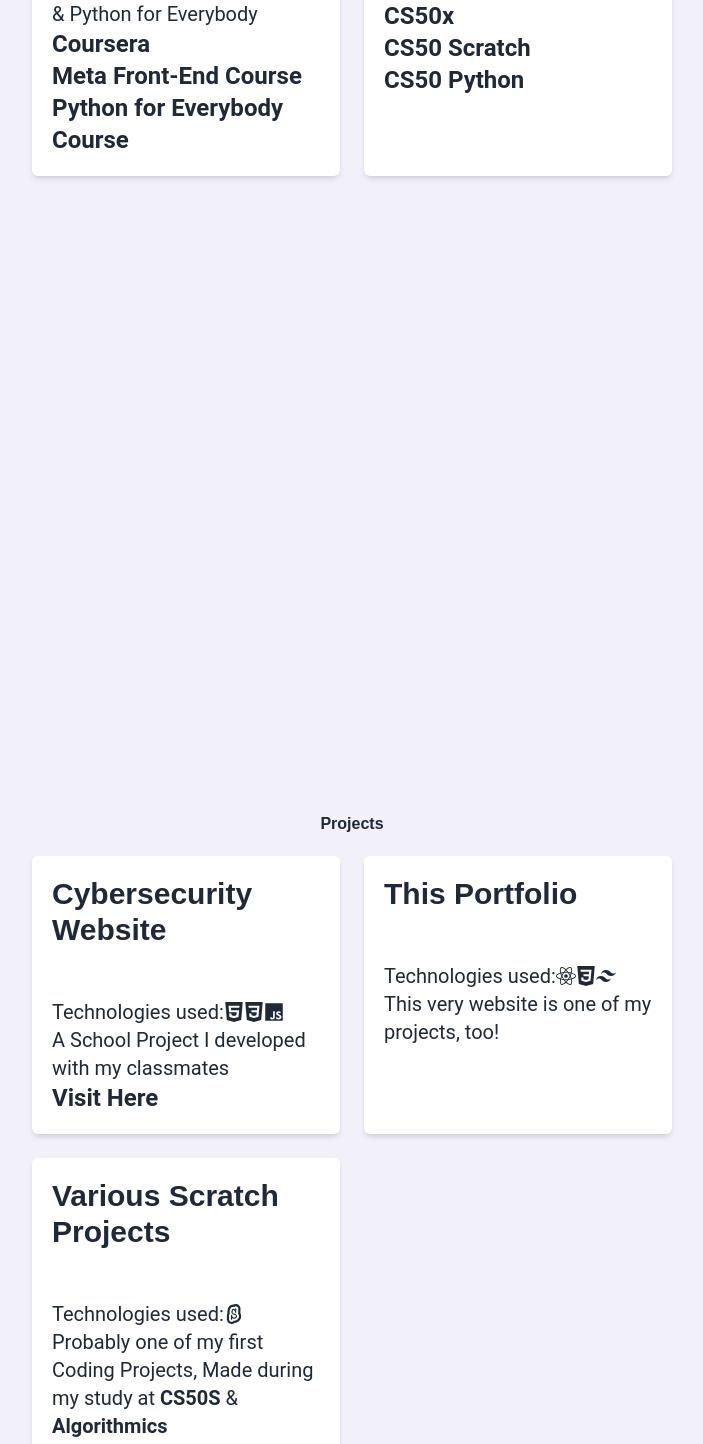
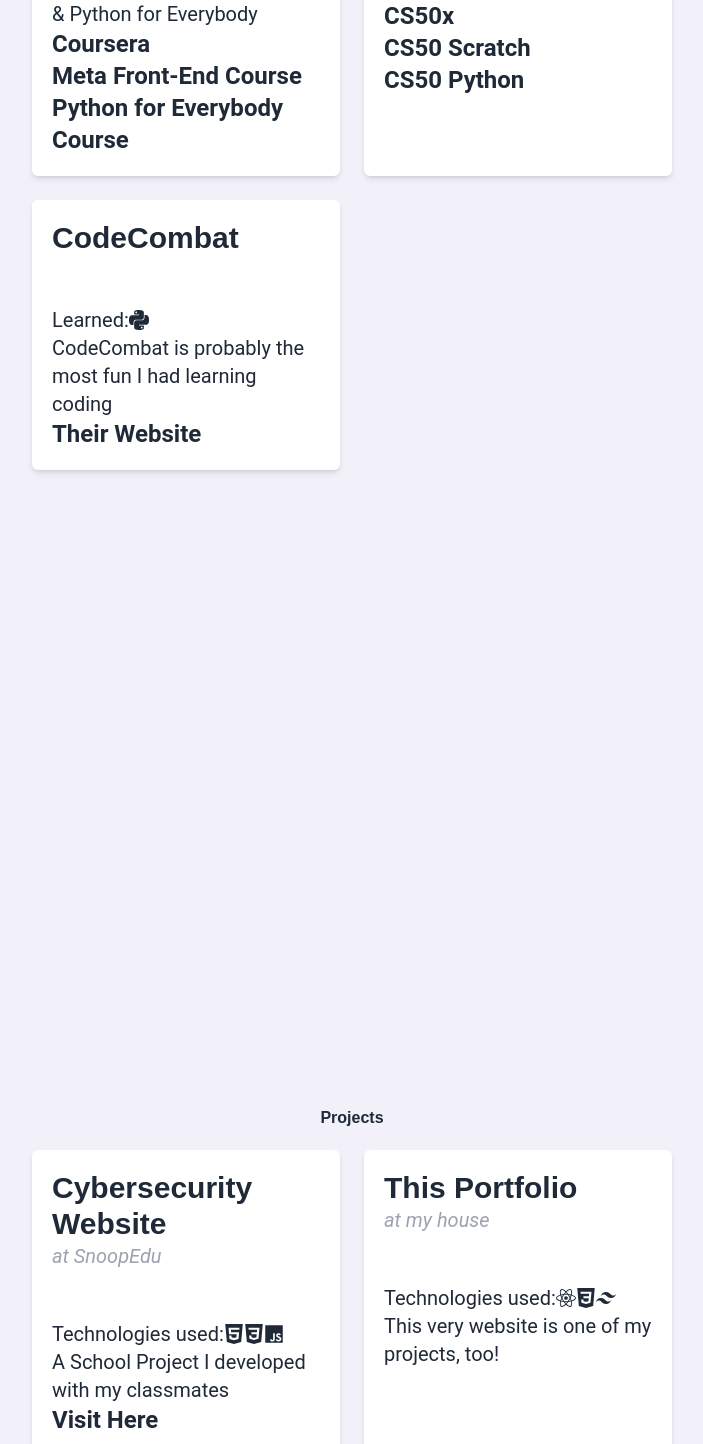
Before and after one commit to virakbothportfolio/virakbothportfolio.github.io, a React (Vite) app in the folder my-app/: page / in a window 1280 px wide. Shown: the part 3282-4726 px from the top of the page, without its empty margins (288-991 px from the left). Built offline with nearby package versions, Linux system fonts and the light colour scheme.

Commit message:
made changes

```diff
--- a/my-app/src/components/Contact.jsx
+++ b/my-app/src/components/Contact.jsx
@@ -24,7 +24,7 @@
             <FaFacebook className="w-10 h-10" />
           </a>
           <a
-            href="https://github.com/VirakbothSoth"
+            href="https://www.linkedin.com/in/virakboth-soth-b1b2b8306/"
             target="_blank"
             rel="noopener noreferrer"
             className="text-gray-600 hover:text-cyan-700 transition-colors"
--- a/my-app/src/components/Projects.jsx
+++ b/my-app/src/components/Projects.jsx
@@ -12,7 +12,12 @@
             <div
               className="p-5 bg-white shadow-md rounded-md hover:shadow-xl hover:p-10 duration-500"
             >
-              <h3 className="text-3xl font-bold mb-[50px]">Cybersecurity Website</h3>
+              <div className="mb-[50px]">
+                <h3 className="text-3xl font-bold">Cybersecurity Website</h3>
+                <p className="text-xl text-gray-400">
+                  <em>at SnoopEdu</em>
+                </p>
+              </div>
               <p className="text-xl flex items-center">
                 Technologies used: <SiHtml5 /><SiCss3 /><FaJs />
               </p>
@@ -27,7 +32,12 @@
             <div
               className="p-5 bg-white shadow-md rounded-md hover:shadow-xl hover:p-10 duration-500"
             >
-              <h3 className="text-3xl font-bold mb-[50px]">This Portfolio</h3>
+              <div className="mb-[50px]">
+                <h3 className="text-3xl font-bold">This Portfolio</h3>
+                <p className="text-xl text-gray-400">
+                  <em>at my house</em>
+                </p>
+              </div>
               <p className="text-xl flex items-center">
                 Technologies used: <SiReact /><SiCss3 /><SiTailwindcss />
               </p>
--- a/my-app/src/components/Schools.jsx
+++ b/my-app/src/components/Schools.jsx
@@ -81,6 +81,19 @@
               CS50 Python
             </a>
           </div>
+          <div className="p-5 bg-white shadow-md rounded-md hover:shadow-xl hover:p-10 duration-500">
+            <h3 className="text-3xl font-bold mb-[50px]">CodeCombat</h3>
+            <p className="text-xl flex items-center">
+              Learned: <SiPython />
+            </p>
+            <p className="text-xl">CodeCombat is probably the most fun I had learning coding</p>
+            <a
+              href="https://codecombat.com"
+              className="font-bold text-b"
+            >
+              Their Website
+            </a>
+          </div>
         </div>
       </div>
     </section>
```
